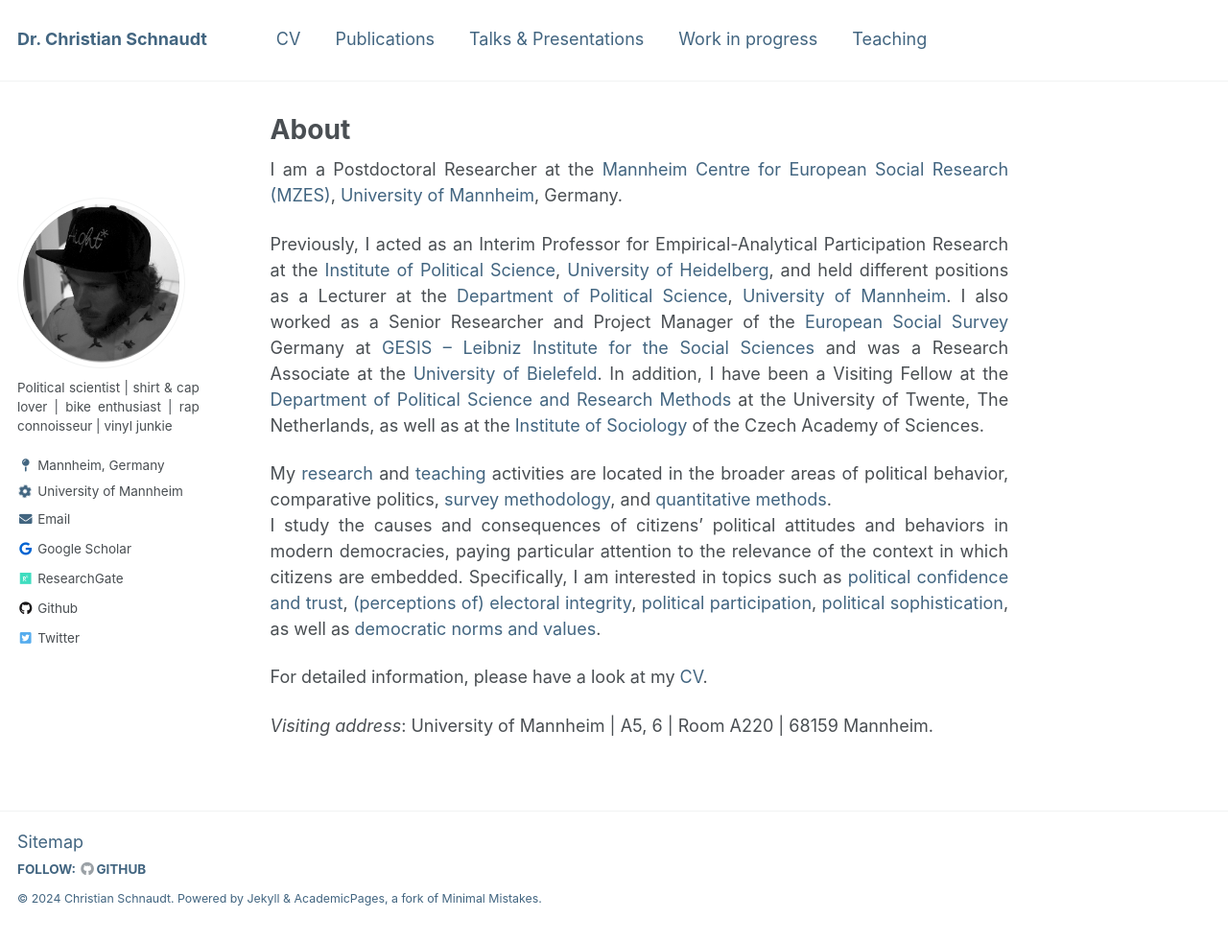
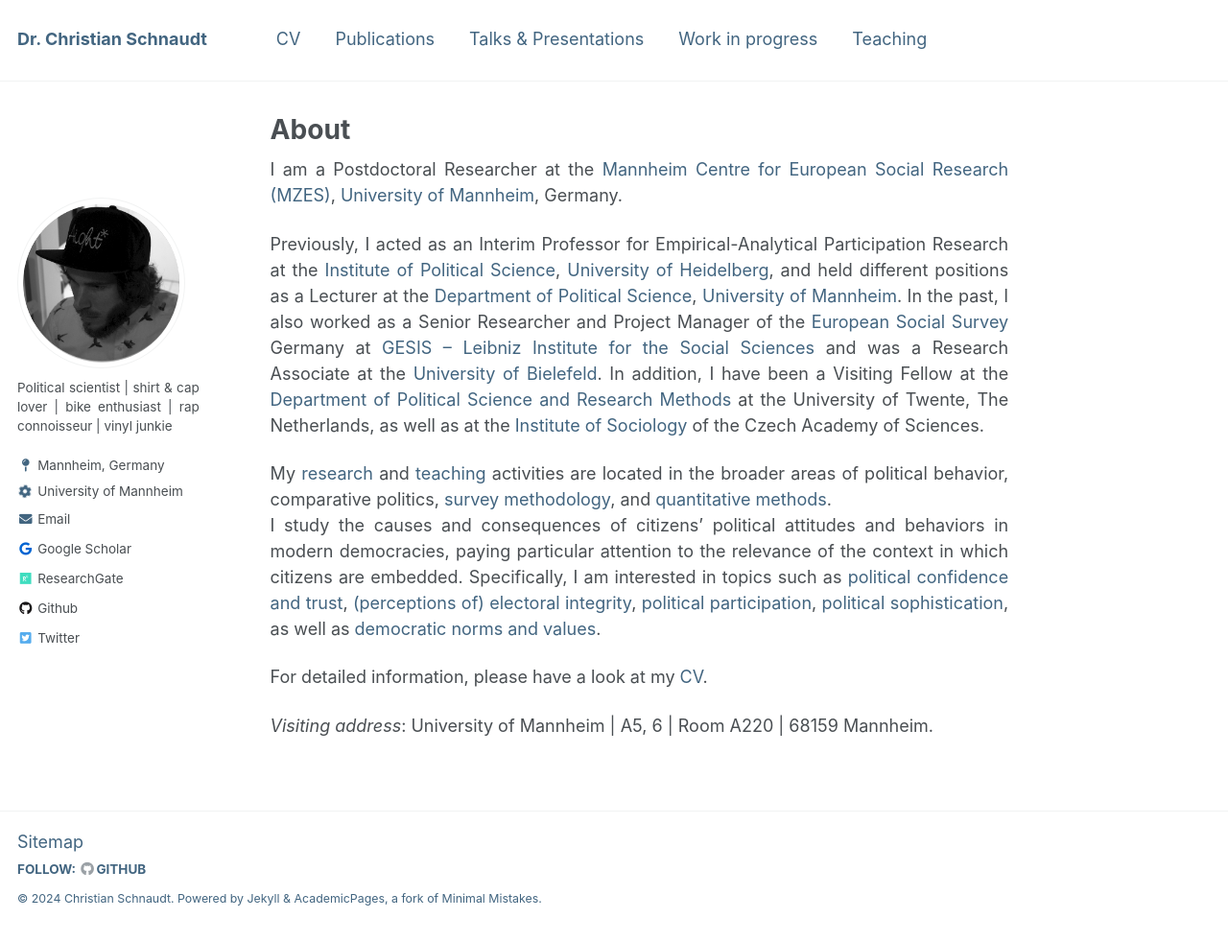
Before and after one commit to cschnaudt/cschnaudt.github.io, a Jekyll site: the page built from _pages/about.md, in a window 1280 px wide and 982 px high. Shown: the whole window at 96% size. Built offline with Jekyll 4.4.1, drawn with Linux system fonts in a browser that asks for light colours.

Commit message:
Update about.md

```diff
--- a/_pages/about.md
+++ b/_pages/about.md
@@ -10,7 +10,7 @@
 
 I am a Postdoctoral Researcher at the [Mannheim Centre for European Social Research (MZES)](https://www.mzes.uni-mannheim.de/d7/en){:target="_ blank"}, [University of Mannheim](https://www.uni-mannheim.de/en/){:target="_ blank"}, Germany.
 
-Previously, I acted as an Interim Professor for Empirical-Analytical Participation Research at the [Institute of Political Science](https://www.uni-heidelberg.de/politikwissenschaften/){:target="_ blank"}, [University of Heidelberg](https://www.uni-heidelberg.de/en){:target="_ blank"}, and held different positions as a Lecturer at the [Department of Political Science](https://www.sowi.uni-mannheim.de/en/research/political-science/){:target="_ blank"}, [University of Mannheim](https://www.uni-mannheim.de/en/){:target="_ blank"}. I also worked as a Senior Researcher and Project Manager of the [European Social Survey](https://www.europeansocialsurvey.org/){:target="_ blank"} Germany at [GESIS -- Leibniz Institute for the Social Sciences](https://www.gesis.org){:target="_ blank"} and was a Research Associate at the [University of Bielefeld](https://www.uni-bielefeld.de/(en)/soz/){:target="_ blank"}. In addition, I have been a Visiting Fellow at the [Department of Political Science and Research Methods](https://www.utwente.nl/en/bms/omd/){:target="_ blank"} at the University of Twente, The Netherlands, as well as at the [Institute of Sociology](https://www.soc.cas.cz/en/about-institute){:target="_ blank"} of the Czech Academy of Sciences.
+Previously, I acted as an Interim Professor for Empirical-Analytical Participation Research at the [Institute of Political Science](https://www.uni-heidelberg.de/politikwissenschaften/){:target="_ blank"}, [University of Heidelberg](https://www.uni-heidelberg.de/en){:target="_ blank"}, and held different positions as a Lecturer at the [Department of Political Science](https://www.sowi.uni-mannheim.de/en/research/political-science/){:target="_ blank"}, [University of Mannheim](https://www.uni-mannheim.de/en/){:target="_ blank"}. In the past, I also worked as a Senior Researcher and Project Manager of the [European Social Survey](https://www.europeansocialsurvey.org/){:target="_ blank"} Germany at [GESIS -- Leibniz Institute for the Social Sciences](https://www.gesis.org){:target="_ blank"} and was a Research Associate at the [University of Bielefeld](https://www.uni-bielefeld.de/(en)/soz/){:target="_ blank"}. In addition, I have been a Visiting Fellow at the [Department of Political Science and Research Methods](https://www.utwente.nl/en/bms/omd/){:target="_ blank"} at the University of Twente, The Netherlands, as well as at the [Institute of Sociology](https://www.soc.cas.cz/en/about-institute){:target="_ blank"} of the Czech Academy of Sciences.
 
 My [research](https://cschnaudt.github.io/publications/) and [teaching](https://cschnaudt.github.io/teaching/) activities are located in the broader areas of political behavior, comparative politics, [survey methodology](https://doi.org/10.1093/poq/nfab039){:target="_ blank"}, and [quantitative methods](https://rd.springer.com/chapter/10.1007/978-3-658-30237-5_7){:target="_ blank"}.
 I study the causes and consequences of citizens' political attitudes and behaviors in modern democracies, paying particular attention to the relevance of the context in which citizens are embedded. Specifically, I am interested in topics such as [political confidence and trust](https://www.springer.com/us/book/9783319894317){:target="_ blank"}, [(perceptions of) electoral integrity](https://link.springer.com/article/10.1007/s11615-022-00403-9){:target="_ blank"}, [political participation](https://doi.org/10.12758/mda.2017.12){:target="_ blank"}, [political sophistication](https://rd.springer.com/chapter/10.1007/978-3-658-30492-8_5){:target="_ blank"}, as well as [democratic norms and values](https://doi.org/10.1177%2F02633957211031799){:target="_ blank"}.
```
